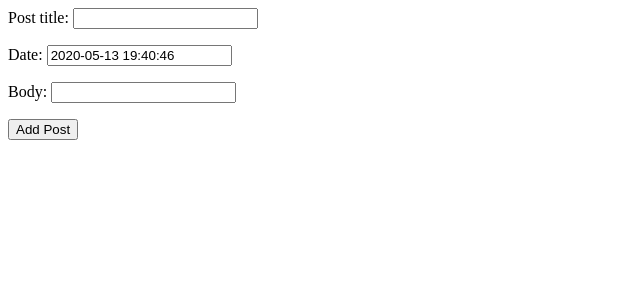
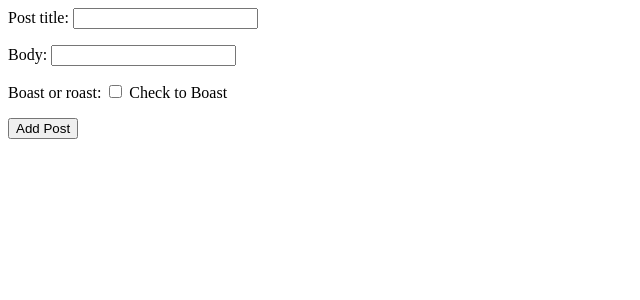
Before and after one commit to cbw29512/ghostpost, a Django app: page /form/ in a window 1280 px wide. Shown: the top 300 px of the page, without its empty margins (0-640 px from the left). Run offline with Django 3.2, Linux system fonts and the light colour scheme.

Commit message:
working on adding to html page, finishing project

```diff
--- a/ghostpostapp/forms.py
+++ b/ghostpostapp/forms.py
@@ -4,4 +4,5 @@ from ghostpostapp.models import PostItem
 class AddPost(forms.ModelForm):
     class Meta:
         model = PostItem
-        fields = ['post_title', 'date', 'body']
+        fields = ['post_title', 'body', 'boast_or_roast']
+    # boast_or_roast = forms.Field(help_text="boast if clicked")
--- a/ghostpostapp/models.py
+++ b/ghostpostapp/models.py
@@ -6,7 +6,11 @@ class PostItem(models.Model):
     post_title = models.CharField(max_length=50)
     body = models.CharField(max_length=280)
     date = models.DateTimeField(default=timezone.now)
+    upvotes = models.IntegerField(default=0)
+    downvotes = models.IntegerField(default=0)
     results = models.IntegerField(default=0)
+    boast_or_roast = models.BooleanField(default=False, help_text="Check to Boast")
+
 
     def __str__(self):
         return self.post_title
--- /dev/null
+++ b/ghostpostapp/templates/boast.html
@@ -0,0 +1,3 @@
+{%for boast in data%}
+{{boast}}
+{% endfor %}
--- a/ghostpostapp/templates/index.html
+++ b/ghostpostapp/templates/index.html
@@ -1,6 +1,10 @@
 <h1>Ghost Post!</h1>
+<a href = {%url 'home'%}>View ALL Post</button></a>
+<a href = {%url 'boast'%}>View Boast</button></a>
+<a href = {%url 'roast'%}>View Roast</button></a>
+<a href = {%url 'form'%}>Add Boast/Roast</button></a>
 
 {% for post in data %}
-    <p><a href = {% url 'post_details' id=post.id %}> {{ post }} </a></p>
+    <li><a href = {% url 'post_details' id=post.id %}>{{ post }} {{ post.date }} {{ post.body }}</a></li>
     {{ post.results }} -- Like(s)!
 {% endfor %}
--- a/ghostpostapp/templates/post_details.html
+++ b/ghostpostapp/templates/post_details.html
@@ -10,6 +10,7 @@
 </ul>
 <ul>
 <p>{{ post.results }} -- like(s)!</p>
-<p><a href='/like/1'><button>BOAST!</button>&#128077;</a> |
-<a href='/dislike/1'><button>Roast!</button>&#128078;</a></p>
+<p><a href='/like/{{post.id}}'><button>BOAST!</button>&#128077;</a> |
+<a href='/dislike/{{post.id}}'><button>Roast!</button>&#128078;</a></p>
 </ul>
+<a href="{% url 'home' %}">Return to &#128123; POST</a>
--- /dev/null
+++ b/ghostpostapp/templates/roast.html
@@ -0,0 +1,3 @@
+{%for roast in data%}
+{{roast}}
+{% endfor %}
--- a/ghostpostapp/urls.py
+++ b/ghostpostapp/urls.py
@@ -2,9 +2,11 @@ from django.urls import path, include
 from . import views
 
 urlpatterns = [
-    path('', views.index),
+    path('', views.index, name='home'),
     path('like/<int:post_id>/', views.like_view),
     path('dislike/<int:post_id>/', views.dislike_view),
     path('post_details/<int:id>', views.post_details, name='post_details'),
     path('form/', views.add_post, name='form'),
+    path('boast/', views.boast_views, name='boast'),
+    path('roast/', views.roast_views, name='roast')
 ]
--- a/ghostpostapp/views.py
+++ b/ghostpostapp/views.py
@@ -5,12 +5,8 @@ from ghostpostapp.forms import AddPost
 
 
 def index(request):
-    data = PostItem.objects.all()
+    data = PostItem.objects.order_by('date')
     return render(request, 'index.html', {'data':data})
-
-
-def post_item(request):
-    return render(request, 'index.html')
 
 
 def like_view(request, post_id):
@@ -18,6 +14,7 @@ def like_view(request, post_id):
     post.results += 1
     post.save()
     return HttpResponseRedirect(reverse('post_details', kwargs={'id': post_id}))
+
 
 def dislike_view(request, post_id):
     post = PostItem.objects.get(id=post_id)
@@ -31,11 +28,22 @@ def post_details(request, id):
     post = PostItem.objects.get(id=id)
     return render(request, html, {'post': post})
 
+
 def add_post(request):
     html = 'generic_form.html'
     form = AddPost()
     if request.method == 'POST':
-        form = AddPost[request.POST]
+        form = AddPost(request.POST)
         form.save()
         return HttpResponseRedirect(reverse('home'))
     return render(request, html, {'form':form})
+
+
+def boast_views(request):
+    data = PostItem.objects.filter(boast_or_roast=True)
+    return render(request, 'index.html', {'data': data})
+
+
+def roast_views(request):
+    data = PostItem.objects.filter(boast_or_roast=False)
+    return render(request, 'index.html', {'data': data})
```
Also changed, not shown: ghostpostapp/migrations/0001_initial.py, ghostpostapp/migrations/0002_auto_20200514_1410.py (deleted).
